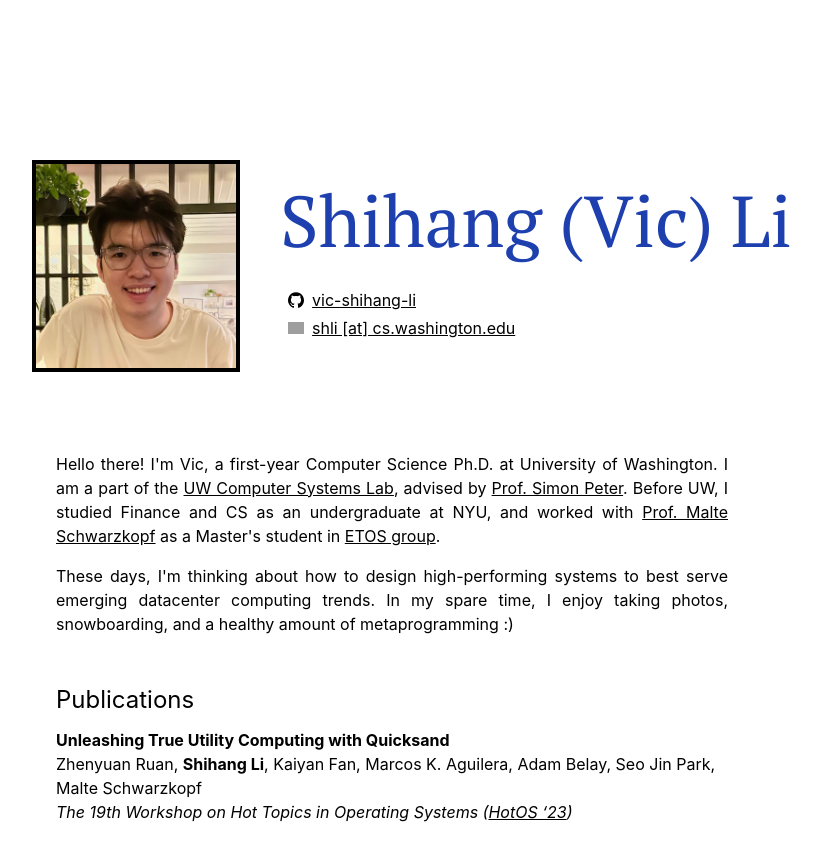
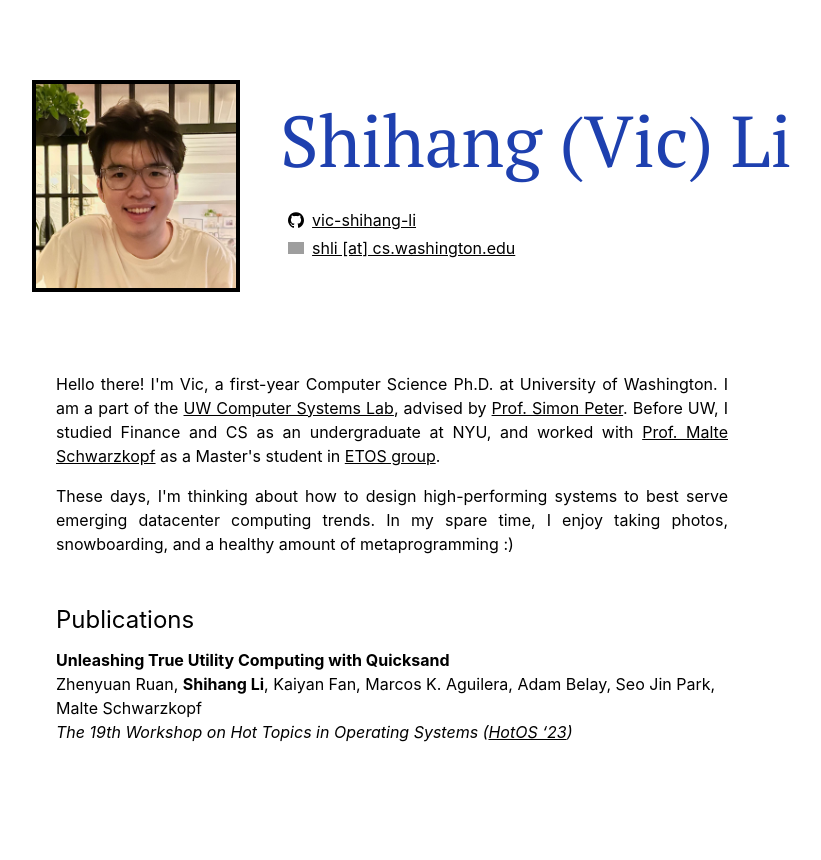
Before and after one commit to vic-lsh/vli, a Next.js app: page / in a window 1280 px wide. Shown: the top 860 px of the page, without its empty margins (248-1069 px from the left). After the commit the page ends 820 px from the top, so only its background shows below. Built offline with nearby package versions, Linux system fonts and the light colour scheme; grey boxes are pictures that could not be loaded.

Commit message:
style: fix margin issues

```diff
--- a/pages/index.tsx
+++ b/pages/index.tsx
@@ -165,7 +165,7 @@ export default function Home() {
         ></meta>
       </Head>
 
-      <main className="h-screen md:py-20 px-5 max-w-5xl m-auto">
+      <main className="h-screen x-5 max-w-5xl m-auto">
         <NavBar>
           {FEATURE_FLAGS.enable_blogs && (
             <NavTab href="/blogs">
@@ -174,7 +174,7 @@ export default function Home() {
           )}
         </NavBar>
 
-        <div className="md:pt-0 flex flex-col md:justify-center items-center">
+        <div className="px-5 md:pt-0 flex flex-col md:justify-center items-center">
           <TitleArea />
           <div className="max-w-2xl flex flex-col gap-8">
             <PersonalIntroArea />
```
